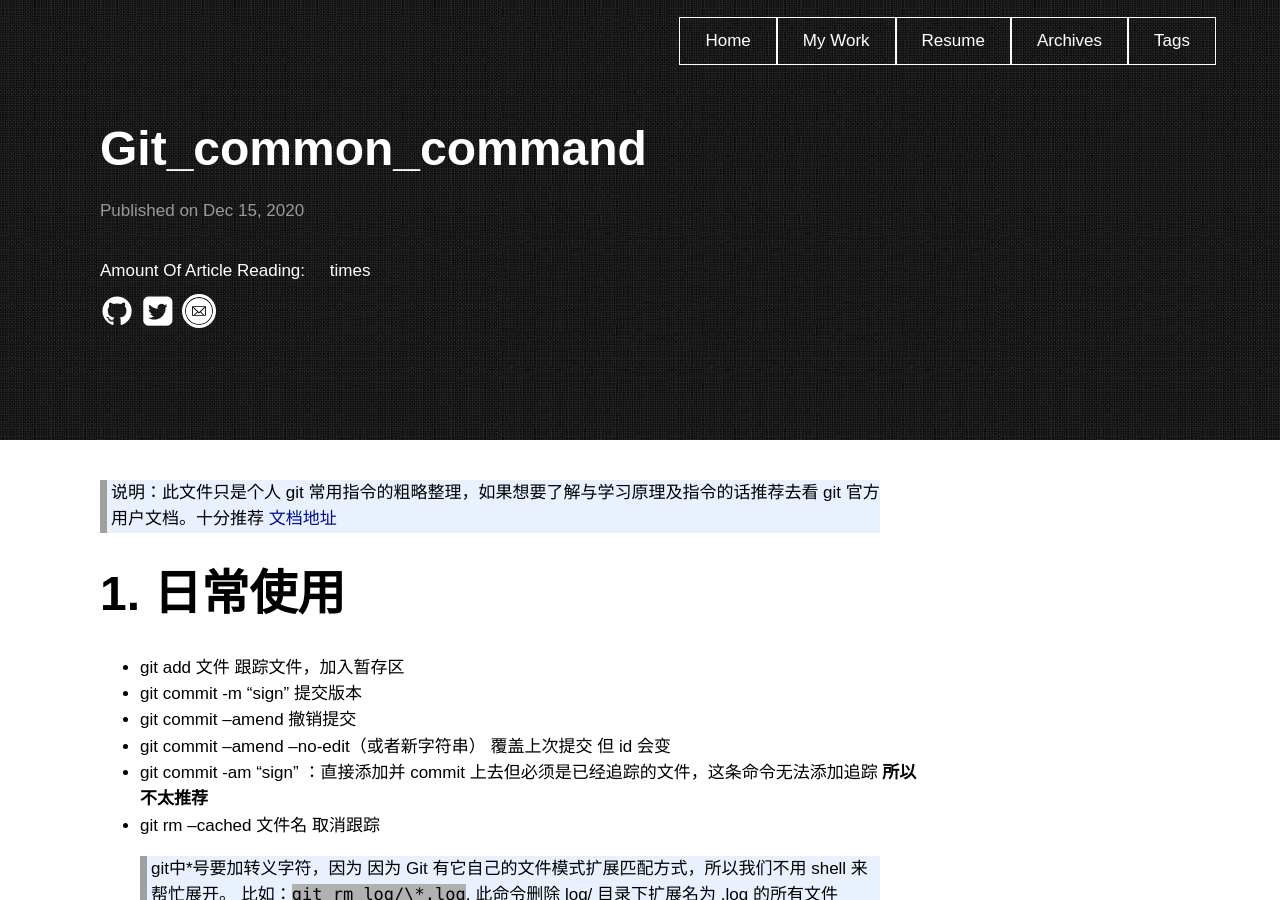
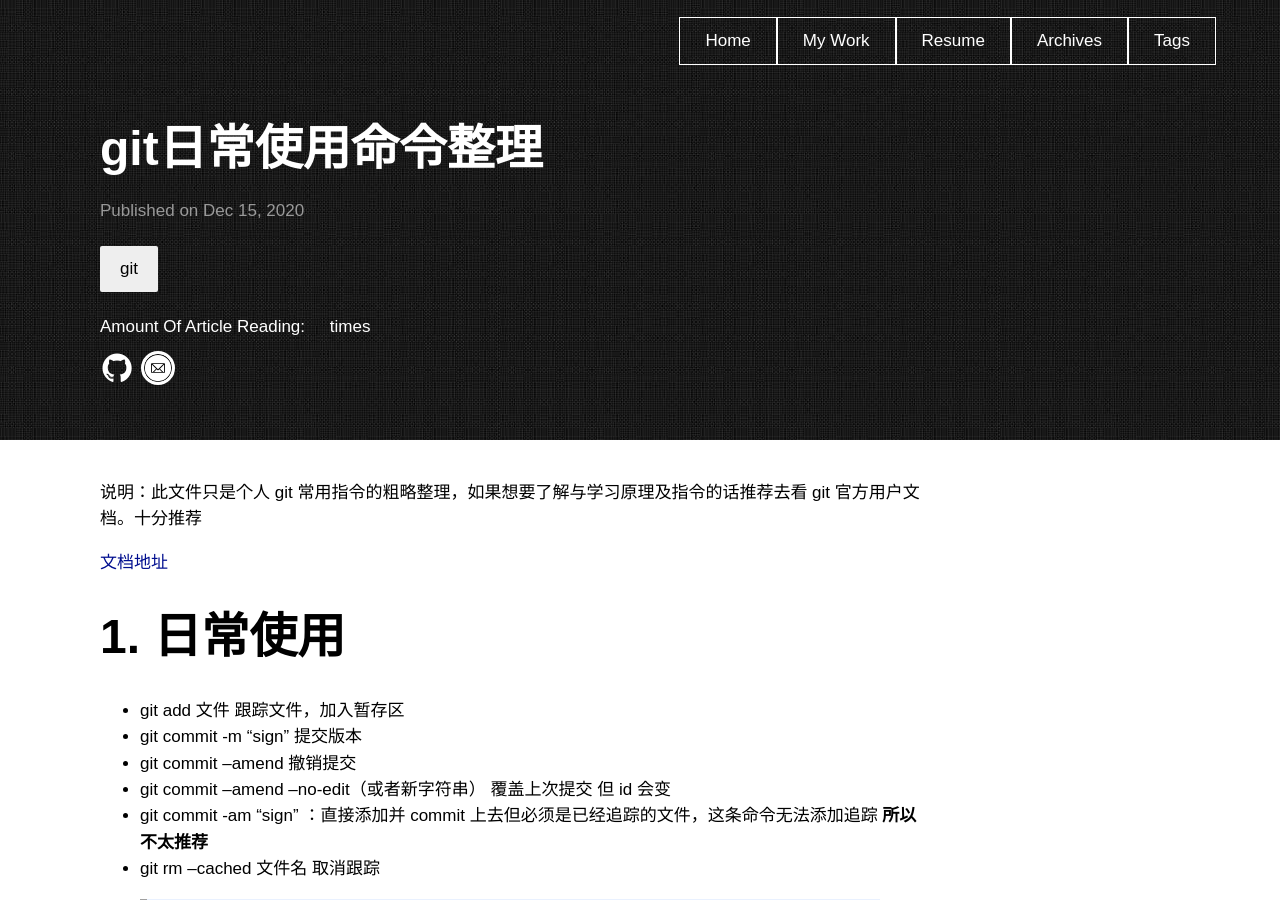
Before and after one commit to whitestarrain/blog, a Jekyll site: the page built from _posts/2020-12-15-git_common_command.md, in a window 1280 px wide and 900 px high. Built offline with Jekyll 4.4.1, drawn with Linux system fonts in a browser that asks for light colours; some web fonts are replaced; our own code applies the rules of GitHub Pages for plain Markdown files; comment, search, counter and statistics services are not loaded.

Commit message:
移除twitter

```diff
--- a/_config.yml
+++ b/_config.yml
@@ -38,7 +38,7 @@ texture:
 
   # generate social links in footer
   social_links:
-    twitter: https://twitter.com/qS5DNI9AnIqygQs
+    # twitter: https://twitter.com/qS5DNI9AnIqygQs
     github:  https://github.com/whitestarrain
     mail: kaneki.lusou@gmail.com
     linkedIn:
--- a/_posts/2020-12-15-git_common_command.md
+++ b/_posts/2020-12-15-git_common_command.md
@@ -1,5 +1,14 @@
-> 说明：此文件只是个人 git 常用指令的粗略整理，如果想要了解与学习原理及指令的话推荐去看 git 官方用户文档。十分推荐
-> [文档地址](https://git-scm.com/book)
+---
+layout: post
+title: "git日常使用命令整理"
+tags:
+  - git
+---
+
+说明：此文件只是个人 git 常用指令的粗略整理，如果想要了解与学习原理及指令的话推荐去看 git 官方用户文档。十分推荐
+
+[文档地址](https://git-scm.com/book)
+<!-- more -->
 
 # 1. 日常使用
 
```
